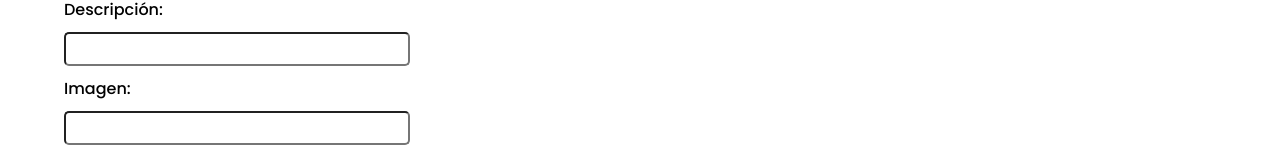
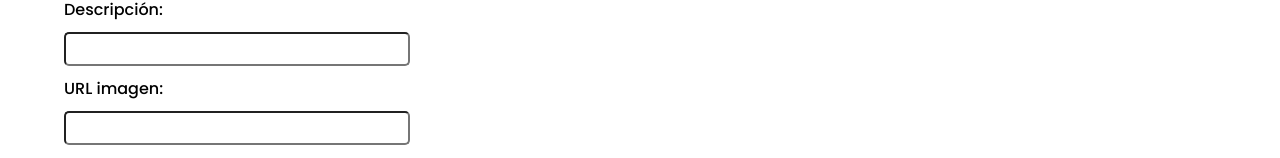
Before and after one commit to LeoCiru/vixistore, a React (Vite) app: page /admin in a window 1280 px wide. Shown: the part 421-579 px from the top of the page. Built offline with nearby package versions, Linux system fonts and the light colour scheme; no server answers.

Commit message:
Limitando el contenido de la descripción en la tabla y agredando confirm al botón de eliminar

```diff
--- a/src/App.css
+++ b/src/App.css
@@ -352,7 +352,7 @@ td {
 }
 
 td {
-  padding: 0 10px;
+  padding: 20px 10px;
   width: 10px;
 }
 
--- a/src/pages/PageAdmin.tsx
+++ b/src/pages/PageAdmin.tsx
@@ -111,7 +111,10 @@ function PageAdmin() {
   const handleDeleteProduct = async (id: number) => {
     try {
       await fetch(`https://fakestoreapi.com/products/${id}`, { method: 'DELETE' });
-      setProducts(products.filter((product) => product.id !== id));
+      if (confirm("¿Sí?")) {
+        setProducts(products.filter((product) => product.id !== id));
+        return;
+      }
     } catch (error) {
       console.error('Error al eliminar producto:', error);
     }
@@ -152,7 +155,7 @@ function PageAdmin() {
           onChange={handleChange}
         />
 
-        <label htmlFor="image">Imagen:</label>
+        <label htmlFor="image">URL imagen:</label>
         <input
           type="text"
           name="image"
@@ -201,7 +204,7 @@ function PageAdmin() {
               <tr key={product.id}>
                 <td>{product.title}</td>
                 <td>${product.price}</td>
-                <td className='description'>{product.description}</td>
+                <td className='description'>{product.description.substring(0, 150)}</td>
                 <td>{product.image}</td>
                 <td>{product.category}</td>
                 <td>
```
